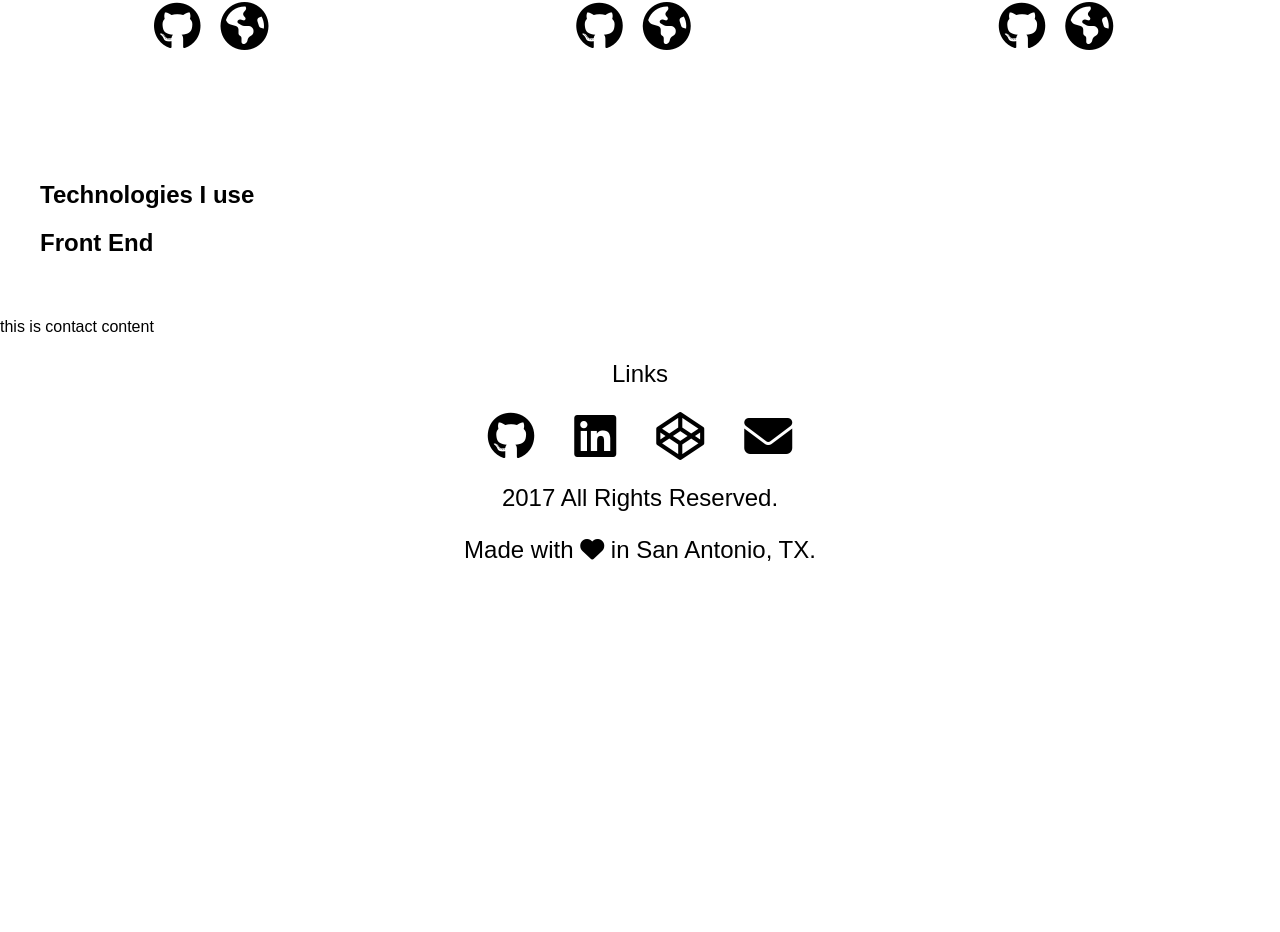
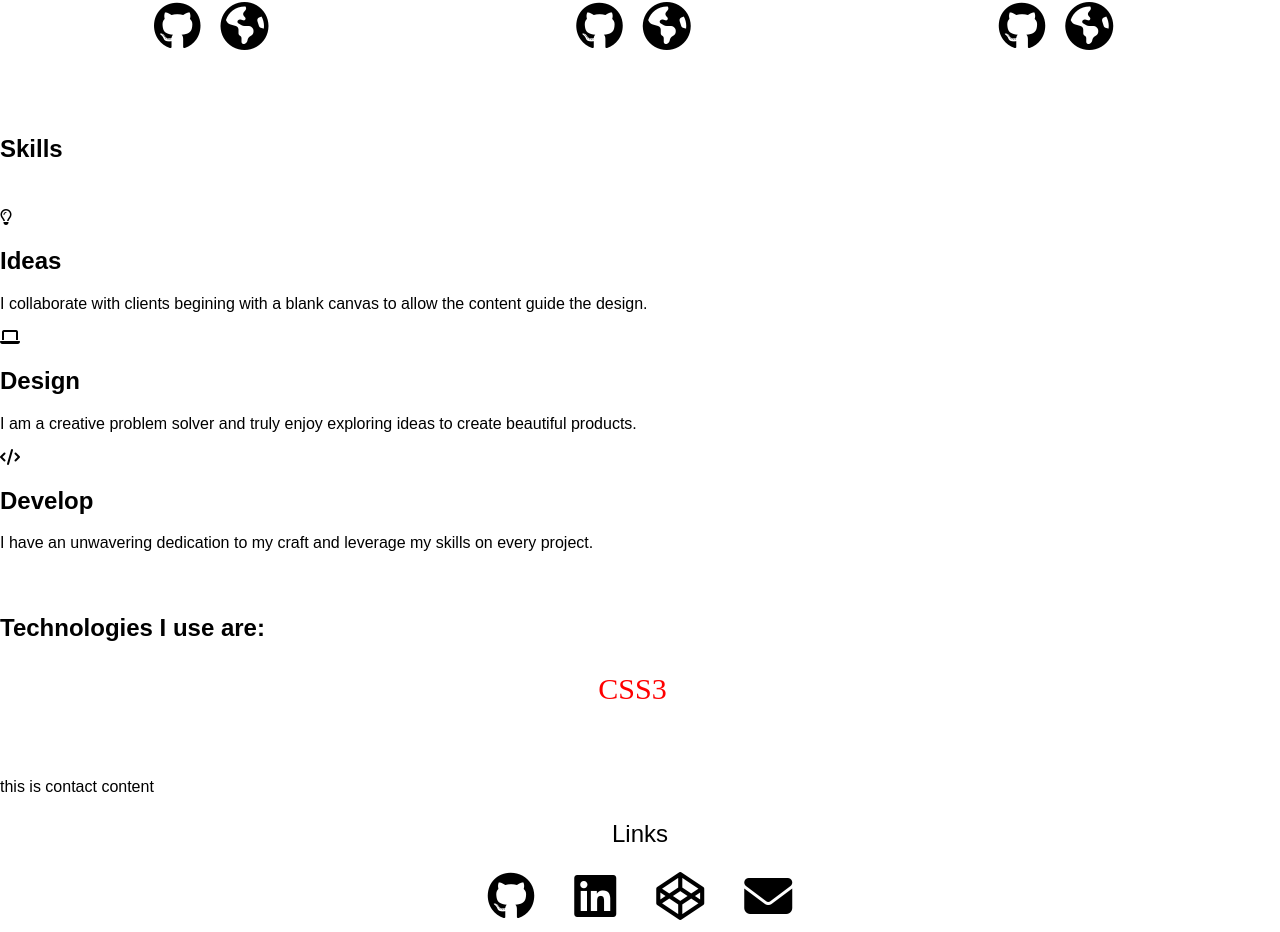
Before and after one commit to Gadget89/updated-portfolio, a React (Create React App) app: page / in a window 1280 px wide. Shown: the part 2671-3603 px from the top of the page. Before the commit the page ends 3259 px from the top, so only its background shows below. Built offline with nearby package versions, Linux system fonts and the light colour scheme.

Commit message:
Added content and functionality to skills section

```diff
--- a/package.json
+++ b/package.json
@@ -4,7 +4,7 @@
   "private": true,
   "dependencies": {
     "react": "^15.5.4",
-    "react-dom": "^15.5.4",
+    "react-dom": "^15.5.4"
   },
   "devDependencies": {
     "react-scripts": "1.0.7"
--- a/src/Skills.js
+++ b/src/Skills.js
@@ -1,25 +1,127 @@
 import React, { Component } from 'react';
 import './main.css';
 
+const skills = [
+  {
+    id:"ideas",
+    icon: "fa fa-lightbulb-o",
+    title: "Ideas",
+    content: "I collaborate with clients begining with a blank canvas to allow the content guide the design."
+  },
+  {
+    id:"design",
+    icon: "fa fa-laptop",
+    title: "Design",
+    content: "I am a creative problem solver and truly enjoy exploring ideas to create beautiful products."
+  },
+  {
+    id:"develop",
+    icon: "fa fa-code",
+    title: "Develop",
+    content: "I have an unwavering dedication to my craft and leverage my skills on every project."
+  }
+]
+// Map through array and return a <li>
+const skillItems = skills.map((skill) =>
+  <article key={skill.id}>
+    <i className={skill.icon}></i>
+    <h2>{skill.title}</h2>
+    <p>{skill.content}</p>
+  </article>
+)
+
+
+
 class Skills extends Component {
+
+  componentDidMount() {
+      this.updateItem();
+  }
+
+  updateItem(){
+    var words = [
+        "Photoshop",
+        "HTML5",
+        "CSS3",
+        "Javascript",
+        "React",
+        "Node",
+        "Firebase",
+        "Heroku",
+        "Sketch"
+      ],
+      currentStep = 0,
+      currentText = document.querySelector('.skills-change-text'),
+      oldWord = '';
+
+
+  setTimeout(changeWord, 1000);
+
+  function changeWord() {
+    oldWord = currentText.innerHTML;
+
+    // check if there is a word atm or not
+    if (oldWord.length < 1) {
+
+      if (currentStep !== words.length -1) {
+            currentStep ++;
+      }else {
+        currentStep = 0;
+      }
+      addNextWord();
+    } else {
+      setTimeout(deleteWord, 800);
+    }
+
+  };
+
+  function deleteWord() {
+    var currentWord = currentText.innerHTML,
+        currentLength = currentWord.length;
+
+    // The word is deleted so, start adding in the new one
+    if (currentLength < 1) {
+      changeWord();
+      return;
+    }
+
+    // Remove a charachter
+    currentText.innerHTML = currentWord.substring(0, currentLength - 1);
+
+    setTimeout(deleteWord, 250);
+  }
+
+  function addNextWord() {
+    var currentWord = currentText.innerHTML,
+        currentLength = currentWord.length,
+        nextWord = words[currentStep],
+        nextWordLength = nextWord.length;
+
+
+    if (currentLength === nextWordLength) {
+      changeWord();
+      return;
+    }
+
+    // Add a charachter
+    currentText.innerHTML = nextWord.substring(0, currentLength + 1);
+
+    setTimeout(addNextWord, 200);
+  }
+}
 
   render() {
     return (
-      <section>
-        <ul>
-          <h2>
-            Technologies I use
-          </h2>
-          <li>
-            <h2>
-              Front End
-            </h2>
-          </li>
-          <li>
-
-          </li>
-        </ul>
-      </section>
+      <div>
+        <h2>Skills</h2>
+        <section>
+          {skillItems}
+        </section>
+        <section>
+          <h2>Technologies I use are:</h2>
+          <p className="skills-change-text"></p>
+        </section>
+      </div>
     );
   }
 }
--- a/src/main.css
+++ b/src/main.css
@@ -320,6 +320,24 @@ li {
   margin: 10px;
   text-decoration: none;
 }
+.skills-change-text {
+  color: red;
+  /*line-height: 500px;*/
+  text-align: center;
+  font-size: 30px;
+  font-family: 'Roboto Slab', serif;
+}
+
+@keyframes blinking {
+  0%    { opacity: 0; }
+  50%   { opacity: 0; }
+  51%   { opacity: 1; }
+  100%  { opacity: 1; }
+}
+.skills-change-text:after {
+  content: '_';
+  animation: blinking 1.2s infinite;
+}
 
 @media only screen and (min-width: 1440px) {
   /*HD Desktop*/
```
